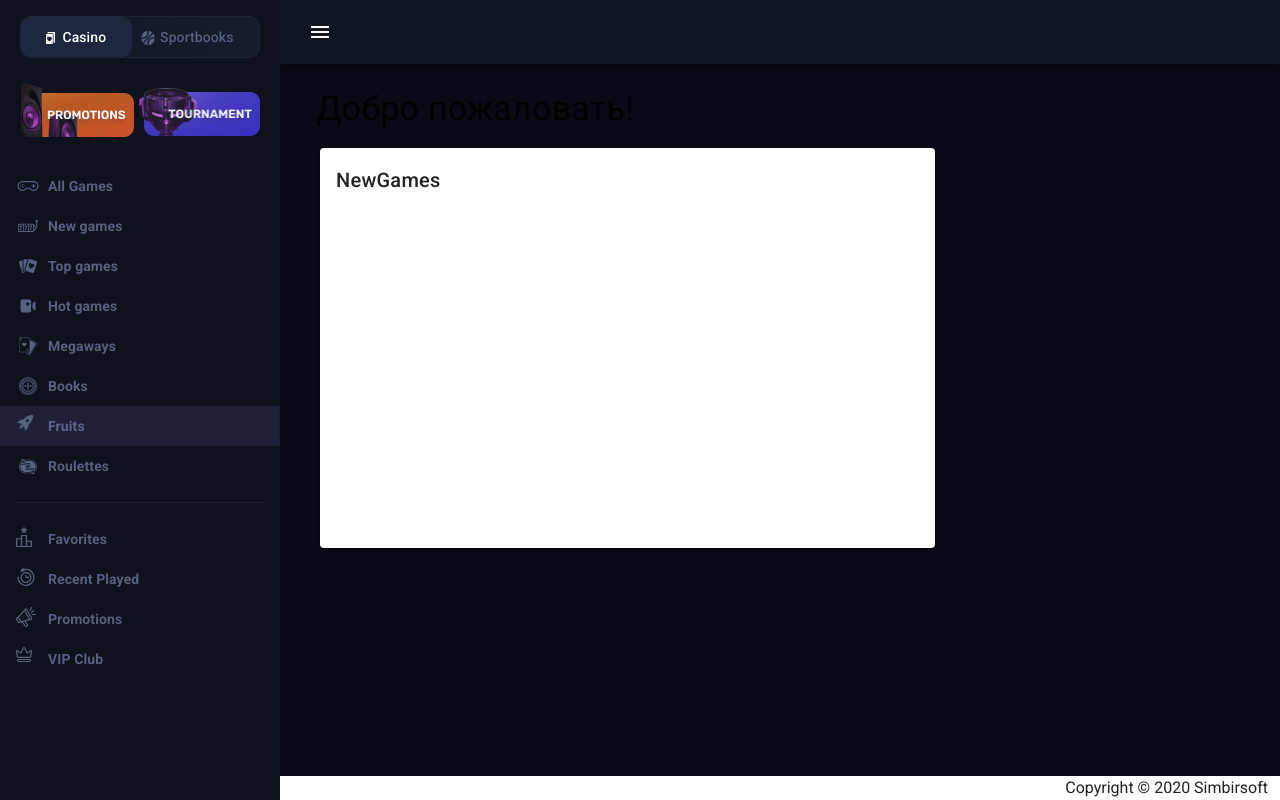
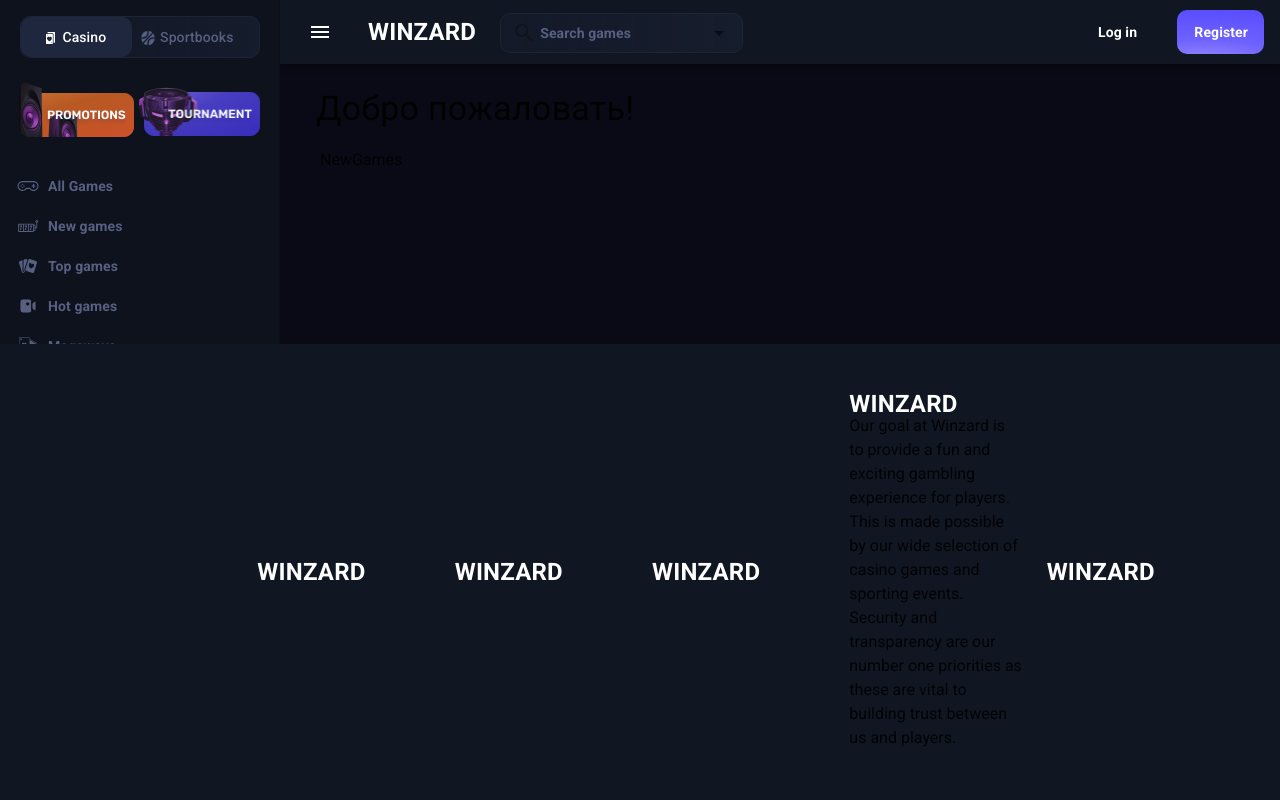
Before and after one commit to svelzay0/casino, a Vue app: page /#/Fruits in a window 1280 px wide. Built offline with nearby package versions, Linux system fonts and the light colour scheme; what v-mask would draw is missing.

Commit message:
first commit

```diff
--- a/src/components/FooterMenu.vue
+++ b/src/components/FooterMenu.vue
@@ -1,5 +1,5 @@
 <template>
-  <v-footer
+  <!-- <v-footer
     fixed
     padless
   >
@@ -26,6 +26,65 @@
         </v-row>
       </div>
     </v-card>
+  </v-footer> -->
+  <v-footer
+    absolute
+    style="z-index: 9;"
+    color="#111623"
+  >
+    <v-row
+      align="center"
+      class="ma-8"
+      justify="end"
+    >
+      <v-col cols="2">
+        <div class="title-text">
+          WINZARD
+        </div>
+      </v-col>
+      <v-col cols="2">
+        <div class="title-text">
+          WINZARD
+        </div>
+      </v-col>
+      <v-col cols="2">
+        <div class="title-text">
+          WINZARD
+        </div>
+      </v-col>
+      <v-col cols="2">
+        <div class="title-text">
+          WINZARD
+        </div>
+        <div>
+
+          Our goal at Winzard is to provide a
+                    fun and exciting gambling experience
+                    for players. This is made possible by
+                    our wide selection of casino games
+                    and sporting events. Security and
+                    transparency are our number one
+                    priorities as these are vital to
+                    building trust between us and players.
+
+        </div>
+      </v-col>
+      <v-col cols="2">
+        <div class="title-text">
+          WINZARD
+        </div>
+      </v-col>
+    </v-row>
+    <!-- <div class="bg-teal d-flex w-100 align-center px-4">
+      <strong>Get connected with us on social networks!</strong>
+
+      <v-spacer></v-spacer>
+
+    </div>
+
+    <div class="px-4 py-2 bg-black text-center w-100">
+      {{ new Date().getFullYear() }} — <strong>Vuetify</strong>
+    </div> -->
   </v-footer>
 </template>
 
--- a/src/components/HeaderMenu.vue
+++ b/src/components/HeaderMenu.vue
@@ -13,32 +13,56 @@
           @click="$emit('drawer')"
         />
       </v-col>
-      <!-- <v-col cols="auto">
-        <v-text-field
-          class="search pt-2"
-          :label="'Поиск...'"
-          dense
-          append-icon="mdi-magnify"
-          clearable
-        />
+      <v-col cols="auto">
+        <div class="title-text">
+          WINZARD
+        </div>
       </v-col>
+
+      <v-col cols="auto">
+        <div class="pt-7">
+          <v-autocomplete
+            :items="[]"
+            class="search-input"
+            base-color="info"
+            bg-color="success"
+            color="#fff"
+            append-inner-icon="mdi-magnify"
+            auto-select-first
+            outlined
+            variant="solo-filled"
+            dense
+            item-props
+            placeholder="Search games"
+            prepend-inner-icon="mdi-magnify"
+          ></v-autocomplete>
+        </div>
+      </v-col>
+
       <v-spacer />
-      <v-col
-        cols="auto"
-        class="col__borders ma-4 pb-2"
-      >
-        <notification-dropdown />
+
+      <v-col cols="auto">
+        <v-btn
+          class="classic-button-white-text"
+          height="44"
+          append-icon="mdi-close"
+          block
+          color="rgb(17, 22, 35)"
+        >
+          Log in
+        </v-btn>
       </v-col>
-      <v-col cols="auto" class="avatar">
-        <v-avatar >
-          <img
-            :src="require('@/assets/user-avatar.jpg')"
-            alt="User"
-          >
-        </v-avatar>
-        <span class="pr-10 pl-3">Admin</span>
-        <user-menu />
-      </v-col> -->
+      <v-col cols="auto">
+        <v-btn
+          class="classic-button-register"
+          height="44"
+          append-icon="mdi-close"
+          block
+        >
+          Register
+        </v-btn>
+      </v-col>
+
     </v-row>
   </v-app-bar>
 </template>
--- a/src/components/Navbar.vue
+++ b/src/components/Navbar.vue
@@ -3,7 +3,9 @@
     <header-menu
       @drawer="drawer = !drawer"
     />
+
     <v-navigation-drawer
+      location="bottom"
       color="#0E121D"
       app
       :mini-variant="!drawer"
@@ -78,20 +80,9 @@
       </div>
 
       <div class="d-flex justify-center py-4">
-        <div class="menu-img-button-first">
-
-        </div>
-        <div class="menu-img-button-second">
-
-        </div>
-        <!-- <a href="#" class="menu-img-buttons">
-          <img src="/resources/images/promotions.png" alt="">
-        </a>
-        <a href="#" class="menu-img-buttons">
-          <img src="/resources/images/tournament.png" alt="">
-        </a> -->
+        <div class="menu-img-button-first" />
+        <div class="menu-img-button-second" />
       </div>
-
 
       <v-list density="compact">
         <v-list-item-group
@@ -115,7 +106,7 @@
         <v-divider color="#202635" class="ma-4" />
 
         <v-list-item-group
-          color="rgb(14, 18, 29)"
+          color="#9186FF"
         >
           <v-list-item
             v-for="item in itemsBottom"
@@ -133,7 +124,68 @@
         </v-list-item-group>
       </v-list>
 
+      <div
+        v-if="drawer"
+        class="d-flex justify-center ma-5 mb-2"
+      >
+        <v-btn
+          class="classic-button"
+          height="44"
+          append-icon="mdi-close"
+          block
+          color="#171E2F"
+        >
+          <v-icon
+            class="icon_support"
+            style="
+            width: 32px;
+            height: 32px;
+            margin-top: 9px;"
+          />
+          Live Support
+        </v-btn>
+      </div>
+
+      <div
+        v-if="drawer"
+        class="d-flex justify-center ma-0"
+      >
+        <v-btn
+          class="classic-button"
+          height="40"
+          append-icon="mdi-close"
+          width="116"
+          color="#171E2F"
+        >
+          <v-icon
+            class="icon_telegram"
+            style="
+            width: 32px;
+            height: 32px;
+            margin-top: 16px;"
+          />
+          Telegram
+        </v-btn>
+
+        <v-btn
+          class="classic-button ml-2"
+          height="40"
+          width="116"
+          append-icon="mdi-close"
+          color="#171E2F"
+        >
+          <v-icon
+            class="icon_email"
+            style="
+            width: 32px;
+            height: 32px;
+            margin-top: 16px;"
+          />
+          Email
+        </v-btn>
+      </div>
     </v-navigation-drawer>
+
     <footer-menu />
   </div>
 </template>
--- a/src/pages/admin/AllGames.vue
+++ b/src/pages/admin/AllGames.vue
@@ -4,9 +4,10 @@
       cols="8"
       class="pl-10"
     >
-      <v-card height="400">
+    All games
+      <!-- <v-card height="400">
         <v-card-title>All games</v-card-title>
-      </v-card>
+      </v-card> -->
     </v-col>
   </v-row>
 </template>
--- a/src/pages/admin/NewGames.vue
+++ b/src/pages/admin/NewGames.vue
@@ -4,9 +4,10 @@
       cols="8"
       class="pl-10"
     >
-      <v-card height="400">
+    NewGames
+      <!-- <v-card height="400">
         <v-card-title>NewGames</v-card-title>
-      </v-card>
+      </v-card> -->
     </v-col>
   </v-row>
 </template>
--- a/src/styles/_icons.scss
+++ b/src/styles/_icons.scss
@@ -72,4 +72,13 @@
     &_card-active {
         background-image: url('../assets/images/menu-icons/card-active.svg');
     }
+    &_support {
+        background-image: url('../assets/images/support/support.svg');
+    }
+    &_email {
+        background-image: url('../assets/images/support/email.svg');
+    }
+    &_telegram {
+        background-image: url('../assets/images/support/telegram.svg');
+    }
 }
--- a/src/styles/overwrite.scss
+++ b/src/styles/overwrite.scss
@@ -1 +1,5 @@
 @import "variables";
+
+.v-btn--is-elevated {
+    box-shadow: none !important;
+}
--- a/src/styles/styles.scss
+++ b/src/styles/styles.scss
@@ -17,7 +17,6 @@
   display: flex;
   align-items: center;
 }
-
 .v-tabs {
   border-radius: 10px;
   border: 1px solid #1C2436;
@@ -54,3 +53,56 @@
   border-radius: 5px;
   width: 123px;
 }
+.classic-button,
+.classic-button-white-text,
+.classic-button-register {
+  font-size: 14px !important;
+  font-weight: 600 !important;
+  line-height: 20px !important;
+  letter-spacing: 0.1px !important;
+  text-align: left !important;
+  color: #576081 !important;
+  text-transform: none !important;
+  border-radius: 10px !important;
+  display: flex !important;
+  align-items: center !important;
+}
+.classic-button-white-text {
+  color: #fff !important;
+}
+.classic-button-register {
+  color: #fff !important;
+  background: radial-gradient(282.86% 136.91% at 28.88% 112.5%, #9186FF 0%, #6D61FF 33.87%, #574AFF 91.62%) !important;
+}
+.title-text {
+  color: #FFF;
+  font-feature-settings: 'clig' off, 'liga' off;
+  font-size: 24px;
+  font-style: normal;
+  font-weight: 700;
+  line-height: 20px;
+  letter-spacing: 0.2px;
+}
+input::placeholder {
+  color: #576081 !important;
+  font-size: 14px !important;
+  font-style: normal;
+  font-weight: 600;
+  line-height: 20px;
+  letter-spacing: 0.1px;
+}
+.search-input {
+  border-radius: 10px !important;
+}
+.v-text-field input {
+  color: #576081 !important;
+  font-size: 14px !important;
+  font-style: normal;
+  font-weight: 600;
+  line-height: 20px;
+  letter-spacing: 0.1px;
+}
+fieldset {
+  border: 1px solid #1C2436 !important;
+  background: linear-gradient(270deg, rgba(23, 30, 47, 0.84) 0%, rgba(23, 30, 47, 0.44) 100%);
+}
```
